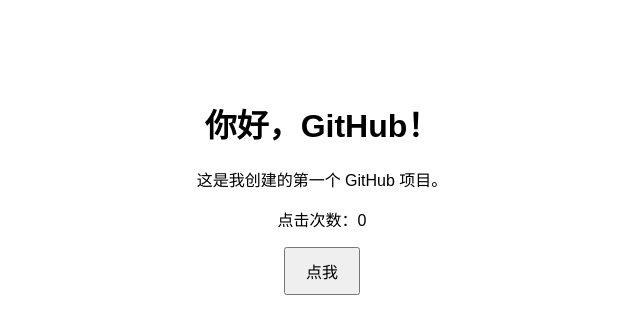
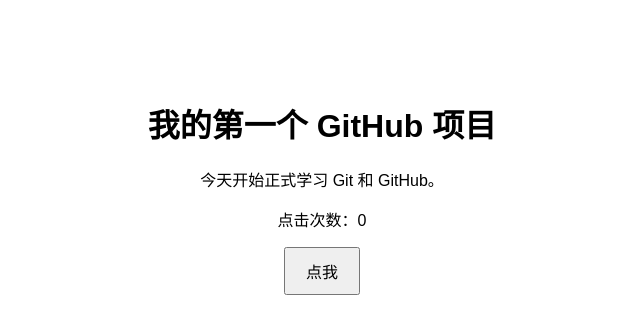
Before and after one commit to scxai-top/github-practive, a plain HTML site: page index.html in a window 1280 px wide. Shown: the whole page, without its empty margins (318-958 px from the left). Drawn offline with Linux system fonts and the light colour scheme.

Commit message:
docs: 修改首页文字

```diff
--- a/index.html
+++ b/index.html
@@ -20,9 +20,9 @@
 
 <body>
 
-    <h1>你好，GitHub！</h1>
+    <h1>我的第一个 GitHub 项目</h1>
 
-    <p>这是我创建的第一个 GitHub 项目。</p>
+    <p>今天开始正式学习 Git 和 GitHub。</p>
 
     <p id="count">点击次数：0</p>
 
```
